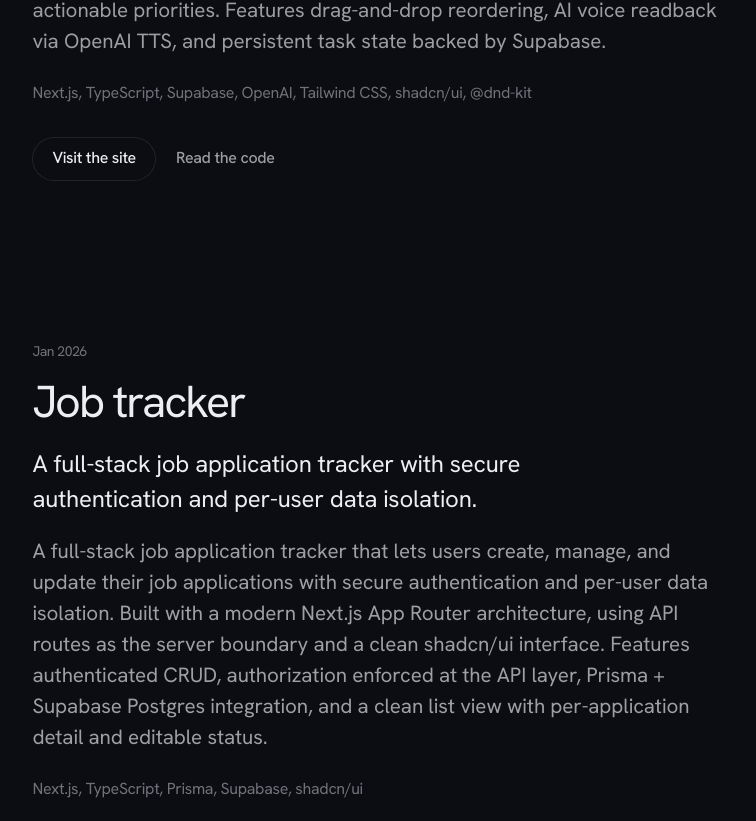
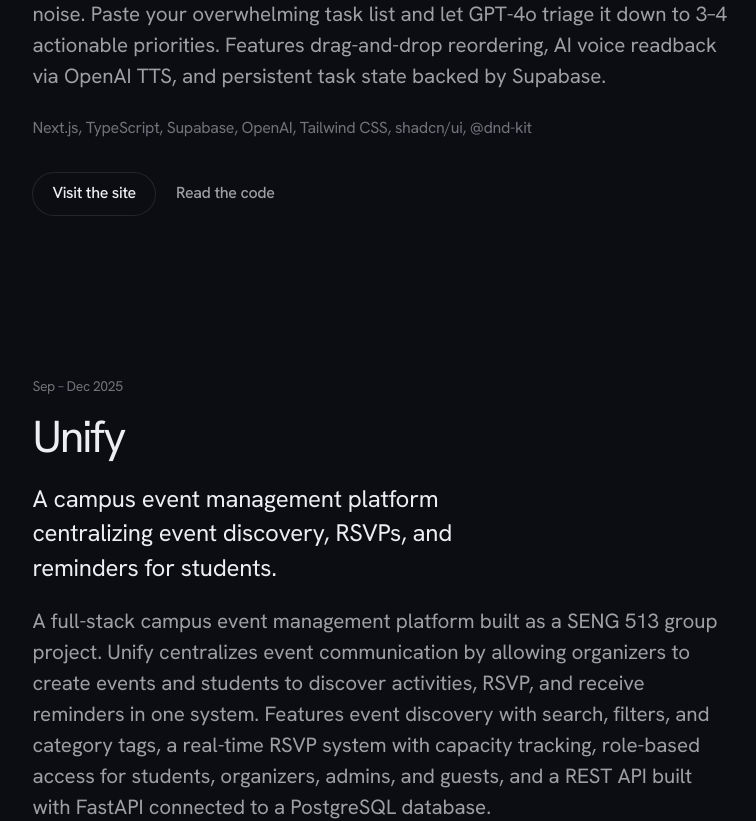
Before and after one commit to cesargarciari/Portfolio-Website, a React (Vite) app: page /projects in a window 1280 px wide. Shown: the part 1554-2375 px from the top of the page, without its empty margins (506-1262 px from the left). Built offline with nearby package versions, Linux system fonts and the light colour scheme.

Commit message:
removed two projects that dont feel relevant anymore

```diff
--- a/src/data/projects.ts
+++ b/src/data/projects.ts
@@ -47,17 +47,6 @@ export const projects: Project[] = [
     live: "https://braindump.lucasuanez.codes",
   },
   {
-    id: "job-tracker",
-    name: "Job tracker",
-    tagline: "A full-stack job application tracker with secure authentication and per-user data isolation.",
-    description:
-      "A full-stack job application tracker that lets users create, manage, and update their job applications with secure authentication and per-user data isolation. Built with a modern Next.js App Router architecture, using API routes as the server boundary and a clean shadcn/ui interface. Features authenticated CRUD, authorization enforced at the API layer, Prisma + Supabase Postgres integration, and a clean list view with per-application detail and editable status.",
-    stack: ["Next.js", "TypeScript", "Prisma", "Supabase", "shadcn/ui"],
-    date: "Jan 2026",
-    year: 2026,
-    github: "https://github.com/cesargarciari/job-tracker",
-  },
-  {
     id: "unify",
     name: "Unify",
     tagline: "A campus event management platform centralizing event discovery, RSVPs, and reminders for students.",
@@ -103,17 +92,6 @@ export const projects: Project[] = [
     year: 2025,
     live: "https://ratemydino.vercel.app/",
   },
-  {
-    id: "movie-theatre",
-    name: "Movie theatre reservations",
-    tagline: "A Java desktop application with a GUI for managing movie theatre reservations backed by a SQL database.",
-    description:
-      "A Java-based desktop application with a graphical user interface for managing a movie theatre reservation system. Designed to reinforce Object-Oriented Programming principles. Features a Java-built GUI, add/update/search/delete reservation operations, OOP principles including encapsulation, inheritance, and polymorphism, and a SQL database connection for persistent storage.",
-    stack: ["Java", "mysql-connector", "MySQL"],
-    date: "Oct – Nov 2024",
-    year: 2024,
-    github: "https://github.com/cesargarciari/Movie-Management-System",
-  },
 ]
 
 export const featuredProjects = projects.filter((project) => project.featured)
--- a/src/pages/Projects.tsx
+++ b/src/pages/Projects.tsx
@@ -18,7 +18,7 @@ export default function Projects() {
           Everything I’ve built so far.
         </h1>
         <p className="t-lead enter mt-6 max-w-[44ch] text-ink-65" style={stagger(1)}>
-          {capitalize(numberWord(projects.length))} projects, from a Java desktop app in {oldest.year} to a serverless
+          {capitalize(numberWord(projects.length))} projects, from an AI professor-review summarizer in {oldest.year} to a serverless
           NBA career simulator I’m building now.
         </p>
       </section>
```
